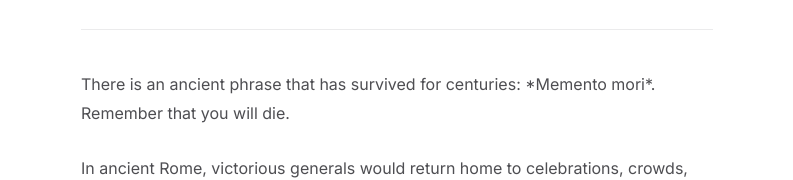
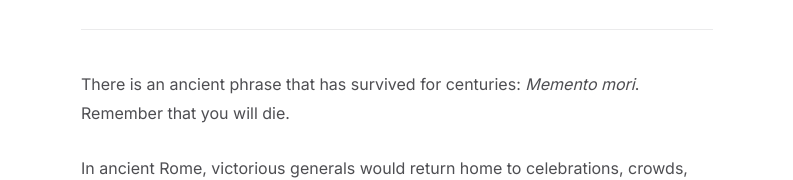
Before and after one commit to chutzpah-os/hr-portal, a Next.js app in the folder frontend/: page /blog/memento-mori-memento-vivere in a window 1280 px wide. Shown: the part 369-549 px from the top of the page, without its empty margins (243-1036 px from the left). Built offline with nearby package versions, Linux system fonts and the light colour scheme; a web font is replaced by a local one.

Commit message:
fix(blog): add italic rendering support to inline markdown parser

```diff
--- a/frontend/src/app/blog/[slug]/page.tsx
+++ b/frontend/src/app/blog/[slug]/page.tsx
@@ -4,10 +4,13 @@ import type { Metadata } from 'next'
 import type { ReactNode } from 'react'
 
 function renderInline(text: string): ReactNode {
-  const boldParts = text.split(/(\*\*[^*]+\*\*)/)
-  return boldParts.map((part, i) => {
+  const segments = text.split(/(\*\*[^*]+\*\*|\*[^*]+\*)/)
+  return segments.map((part, i) => {
     if (part.startsWith('**') && part.endsWith('**')) {
       return <strong key={i}>{part.slice(2, -2)}</strong>
+    }
+    if (part.startsWith('*') && part.endsWith('*')) {
+      return <em key={i}>{part.slice(1, -1)}</em>
     }
     const linkMatch = part.match(/\[([^\]]+)\]\(([^)]+)\)/)
     if (linkMatch) {
```
